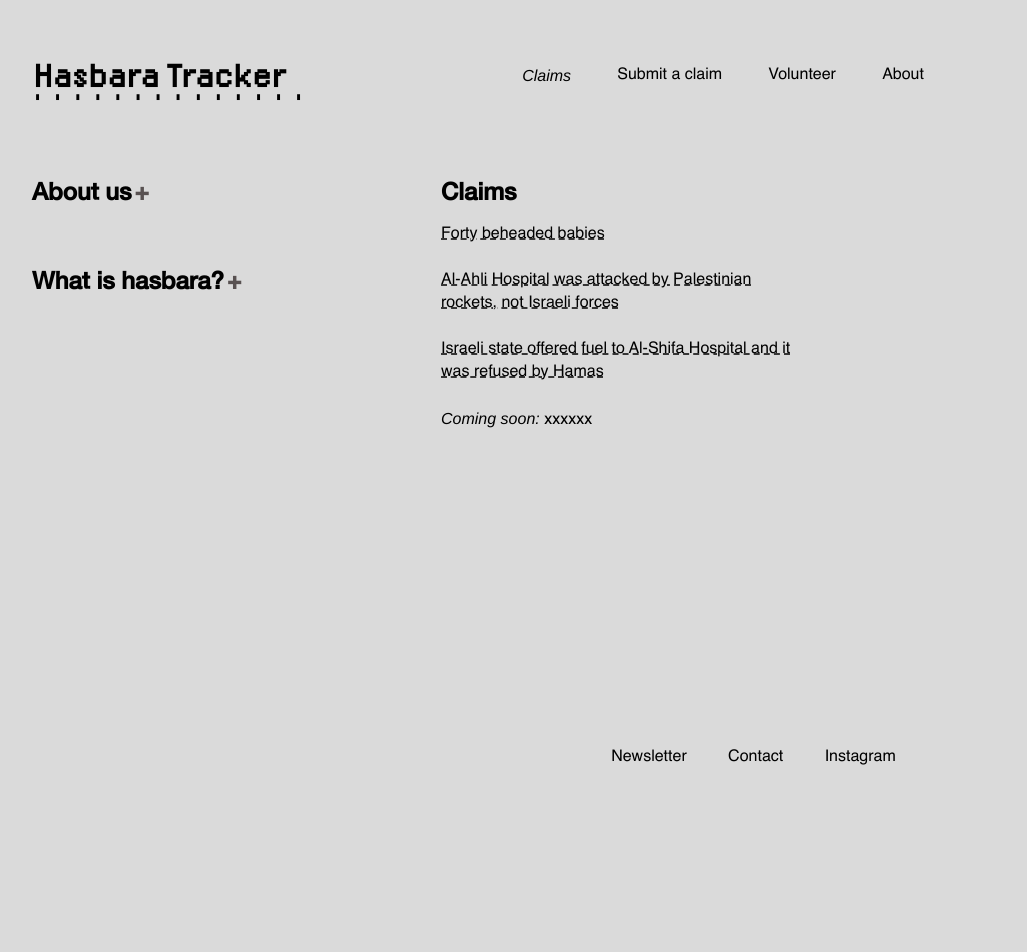
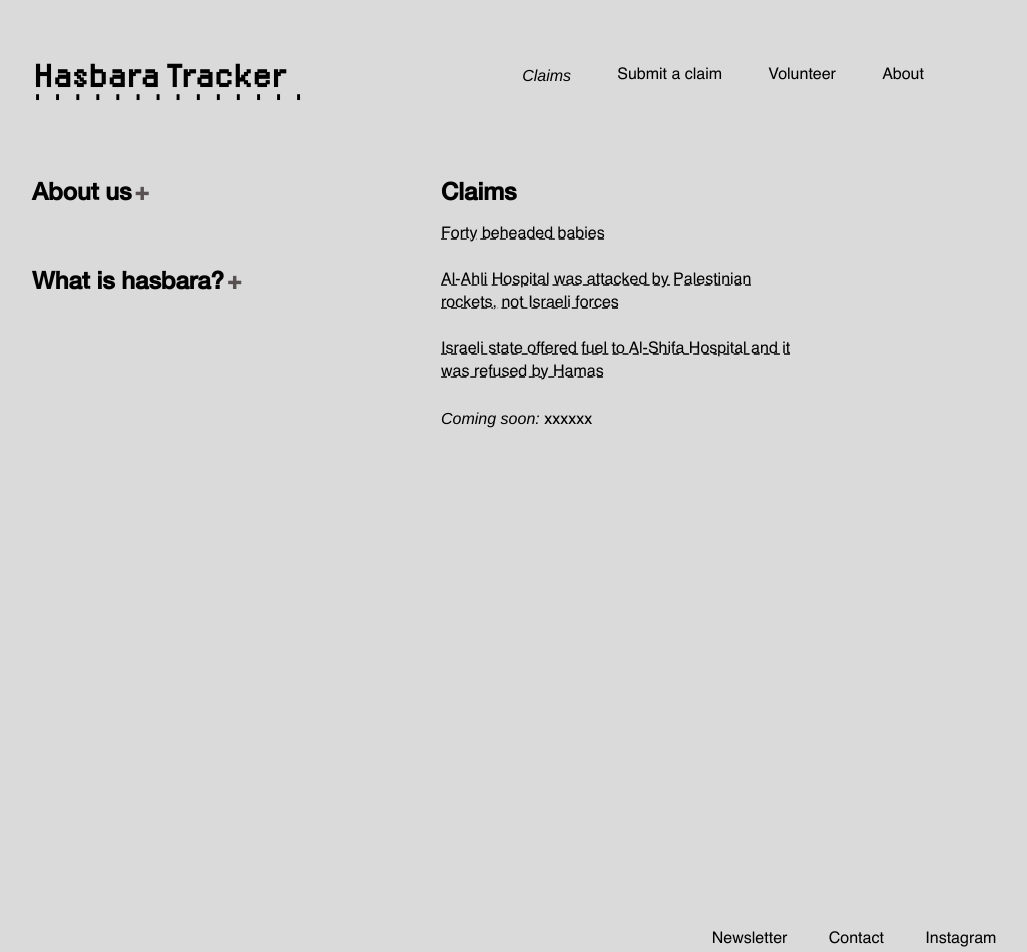
Before and after one commit to tamtzekin/hasbara-tracker, a React (Create React App) app: page / in a window 1280 px wide. Shown: the top 952 px of the page, without its empty margins (192-1219 px from the left). Before the commit the page ends 840 px from the top, so only its background shows below. Built offline with nearby package versions, Linux system fonts and the light colour scheme.

Commit message:
footer layout (wrapped in container)

```diff
--- a/src/App.css
+++ b/src/App.css
@@ -227,9 +227,7 @@ h2 .expand-text {
 
 .footer {
     position: absolute;
-    bottom: -5%;
-    padding-bottom: 5%;
-    right: 18%;
+    padding-bottom: 40px;
     display: flex;
     list-style-type: none;
     white-space: nowrap;
@@ -245,6 +243,13 @@ h2 .expand-text {
 .footer a:hover {
     cursor: crosshair;
     text-decoration: dashed underline;
+}
+
+.footer-container {
+    position: absolute;
+    bottom: 0;
+    margin-bottom: -10%;
+    right: 32%;
 }
 
 .header-container {
--- a/src/components/About.js
+++ b/src/components/About.js
@@ -26,7 +26,11 @@ const About = () => {
                 <span className="hasbara-about">‘Hasbara’ is a Hebrew term that translates to ‘explanation’ or ‘public relations’ in English. It refers to public relations efforts by the Israeli settler project aimed at promoting a positive image of itself by whitewashing its military occupation, apartheid system and ongoing dispossession of Palestine.<br />
                 <br /> Hasbara includes various forms of communication, such as media outreach, social media campaigns, and other strategies to shape public opinion in favour of the Israeli state, and involves manipulation of information, spreading propaganda, and stifling dissenting voices.</span>
     </div>
-    <Footer />
+
+    <div className="footer-container">
+        <Footer />
+    </div>
+
     </>
     );
 };
--- a/src/components/Homepage.js
+++ b/src/components/Homepage.js
@@ -97,7 +97,9 @@ const Homepage = () => {
         </div>
         </span>
 
-        <Footer />
+        <div className="footer-container">
+            <Footer />
+        </div>
     </>
     );
 };
--- a/src/components/SubmitClaimForm.js
+++ b/src/components/SubmitClaimForm.js
@@ -180,10 +180,12 @@ const SubmitClaimForm = () => {
                                 </button>
                             )}
                         </form>
+                    </>
+            </div>
 
-                    </>
-<Footer />
-            </div>
+        <span className="footer-container">
+            <Footer />
+        </span>
 
         </>
     );
--- a/src/components/VolunteerForm.js
+++ b/src/components/VolunteerForm.js
@@ -202,7 +202,10 @@ const VolunteerForm = () => {
                     </>
                 )}
             </div>
-            <Footer />
+
+            <div className="footer-container">
+                <Footer />
+            </div>
         </>
     );
 };
```
